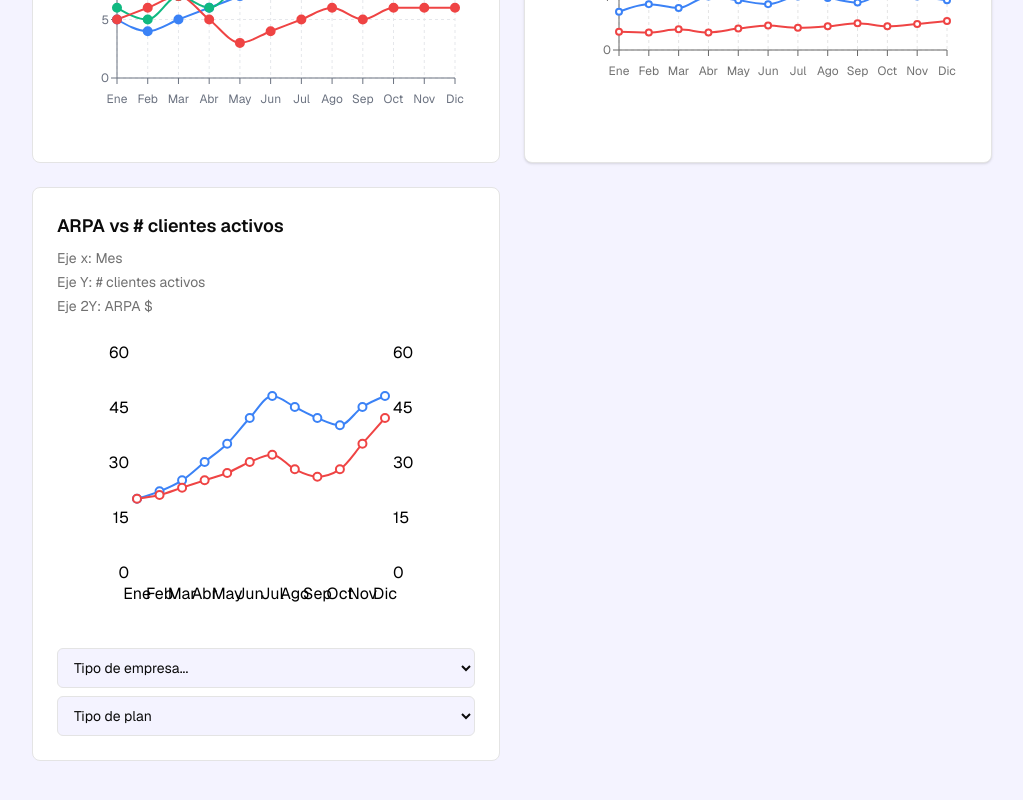
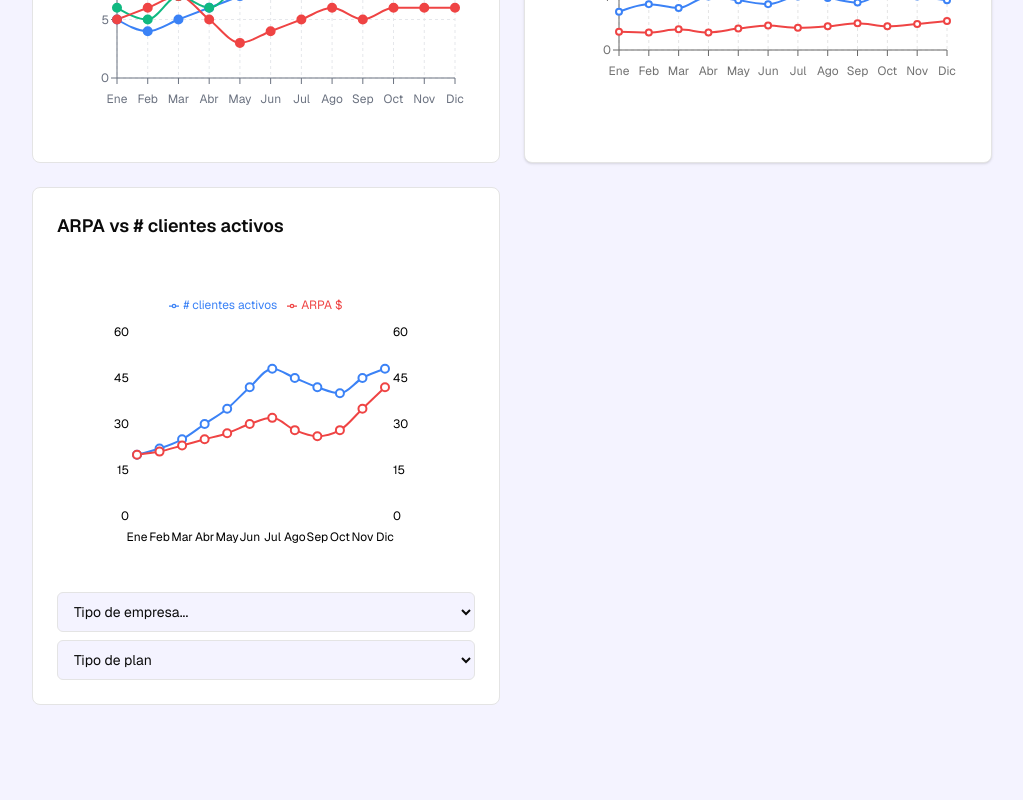
Before and after one commit to AndresMar59/Jobbi_dashboard_Next, a Next.js app: page /dashboard in a window 1280 px wide. Shown: the part 1772-2572 px from the top of the page, without its empty margins (256-1279 px from the left). After the commit the page ends 2533 px from the top, so only its background shows below. Built offline with nearby package versions, Linux system fonts and the light colour scheme.

Commit message:
feat: adjust ARPA chart format to match other visualizations
Remove axis labels, add compact legend, and adjust margins for spaced months.

#VERCEL_SKIP

Co-authored-by: null <229854386+AndresMar59@users.noreply.github.com>

```diff
--- a/components/dashboard/arpa-clientes-chart.tsx
+++ b/components/dashboard/arpa-clientes-chart.tsx
@@ -1,6 +1,6 @@
 "use client"
 
-import { LineChart, Line, XAxis, YAxis, CartesianGrid, Tooltip, ResponsiveContainer } from "recharts"
+import { LineChart, Line, XAxis, YAxis, CartesianGrid, Tooltip, ResponsiveContainer, Legend } from "recharts"
 
 const data = [
   { mes: "Ene", clientes: 20, arpa: 20 },
@@ -20,17 +20,20 @@ const data = [
 export function ARPAClientesChart() {
   return (
     <div className="rounded-lg border bg-card p-6">
-      <h3 className="text-lg font-semibold mb-2">ARPA vs # clientes activos</h3>
-      <p className="text-sm text-muted-foreground mb-1">Eje x: Mes</p>
-      <p className="text-sm text-muted-foreground mb-1">Eje Y: # clientes activos</p>
-      <p className="text-sm text-muted-foreground mb-4">Eje 2Y: ARPA $</p>
+      <h3 className="text-lg font-semibold mb-4">ARPA vs # clientes activos</h3>
 
-      <ResponsiveContainer width="100%" height={300}>
-        <LineChart data={data} margin={{ top: 20, right: 30, left: 20, bottom: 30 }}>
+      <ResponsiveContainer width="100%" height={320}>
+        <LineChart data={data} margin={{ top: 40, right: 30, left: 20, bottom: 30 }}>
           <CartesianGrid strokeDasharray="3 3" stroke="hsl(var(--border))" />
-          <XAxis dataKey="mes" stroke="hsl(var(--foreground))" tickMargin={10} interval={0} />
-          <YAxis yAxisId="left" stroke="hsl(var(--foreground))" />
-          <YAxis yAxisId="right" orientation="right" stroke="hsl(var(--foreground))" />
+          <XAxis dataKey="mes" stroke="hsl(var(--foreground))" tickMargin={10} interval={0} tick={{ fontSize: 12 }} />
+          <YAxis yAxisId="left" stroke="hsl(var(--foreground))" tick={{ fontSize: 12 }} />
+          <YAxis yAxisId="right" orientation="right" stroke="hsl(var(--foreground))" tick={{ fontSize: 12 }} />
+          <Legend
+            verticalAlign="top"
+            height={36}
+            iconSize={10}
+            wrapperStyle={{ fontSize: "12px", paddingBottom: "10px" }}
+          />
           <Tooltip
             contentStyle={{
               backgroundColor: "hsl(var(--card))",
```
